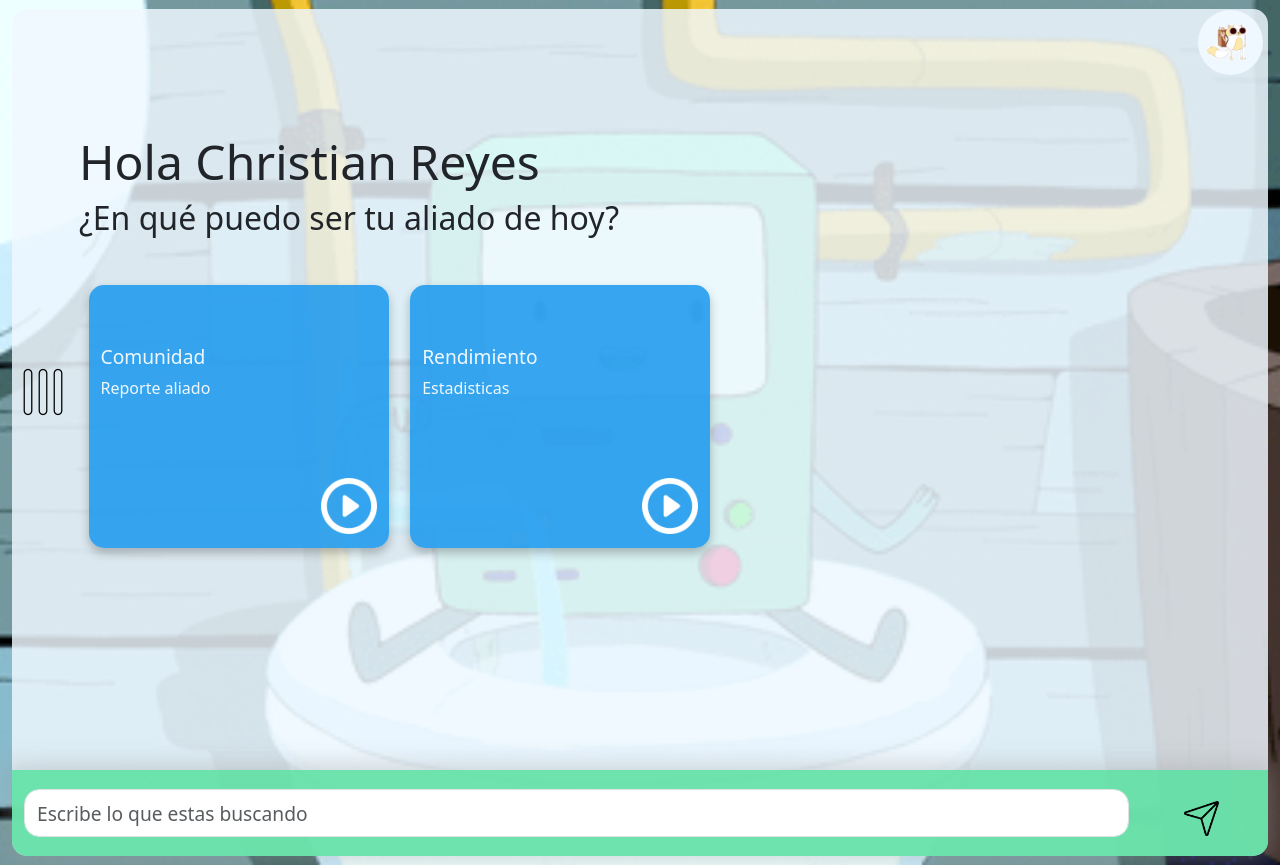
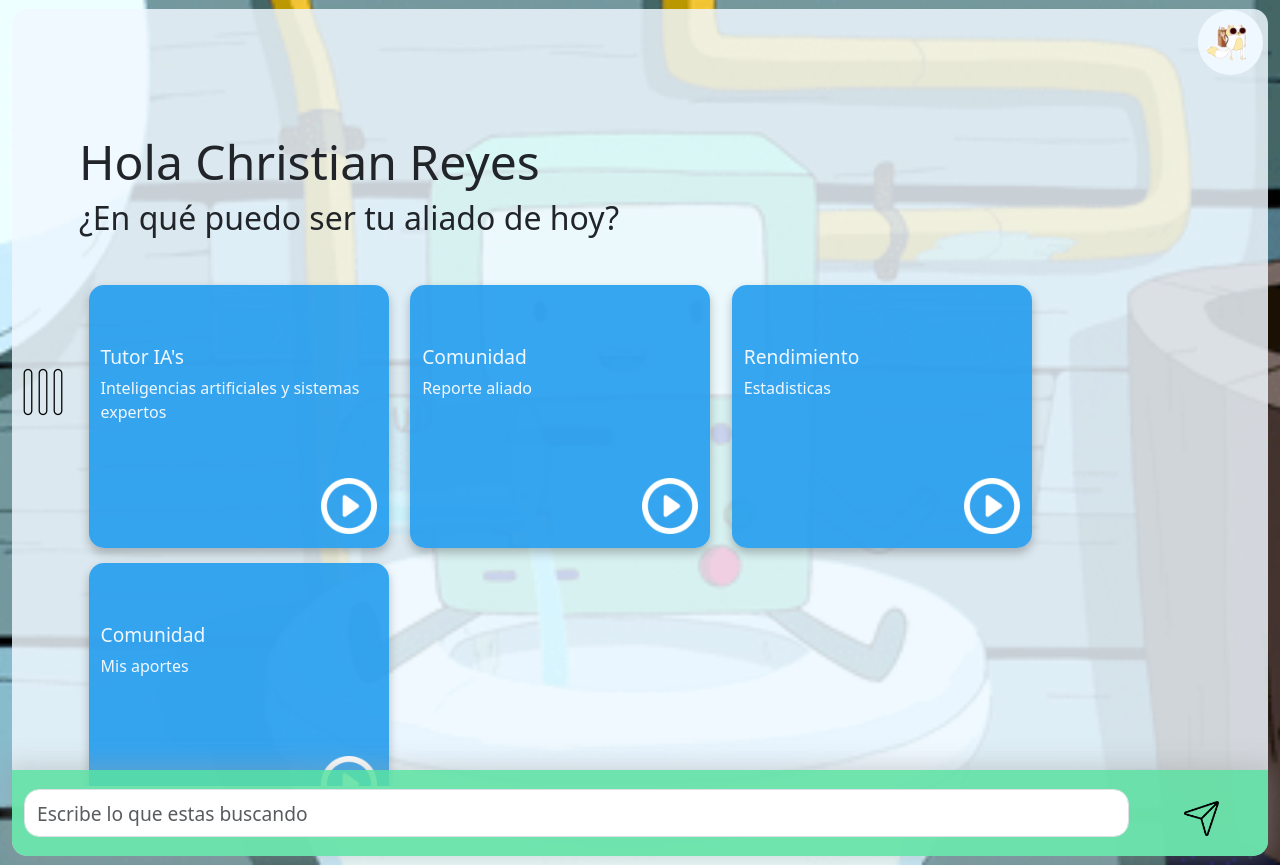
Before and after one commit to Christianguarnerosx/Aliadosescolares, a PHP site: page /Cliente/p_alumnos/Principalalm.php in a window 1280 px wide. Run offline with PHP 8.4, Linux system fonts and the light colour scheme; a user stored in the database is signed in; data comes from the database, SQL or seed files in the repository; some libraries are stand-ins or nearby versions.

Commit message:
Crear Cards inicio Tutorias/desarrollo/Aportes

```diff
--- /dev/null
+++ b/Cliente/componentes_php/componente_reportes_info.php
@@ -0,0 +1,5 @@
+<div class="row centrar">
+    <div class="row">
+        <div class="contenedorreportesestadistica"></div>
+    </div>
+</div>
--- a/Cliente/css/estilos.css
+++ b/Cliente/css/estilos.css
@@ -1556,3 +1556,15 @@ Asi logras evadir lo de position y z index en los elementos*/
     bottom: 0;
   }
 }
+
+/* --------------------------------------------------- Reportes estadistica ------------------------- */
+.contenedorreportesestadistica {
+  position: absolute;
+  height: 80%;
+  width: 80%;
+  top: 50%;
+  left: 50%;
+  transform: translate(-50%, -50%);
+  background-color: rgb(152, 252, 255);
+  border-radius: 15px;
+}
--- a/Cliente/include/Menualm.php
+++ b/Cliente/include/Menualm.php
@@ -43,7 +43,7 @@
                     <li>
                         <hr class="dropdown-divider">
                     </li>
-                    <li><a class="dropdown-item" href="#">Mis stacks</a></li>
+                    <li><a class="dropdown-item" href="Reportesestadistica.php">Mis Reportes</a></li>
                 </ul>
             </div>
 
--- a/Cliente/p_alumnos/Principalalm.php
+++ b/Cliente/p_alumnos/Principalalm.php
@@ -69,6 +69,14 @@
                             <!--fila/seccion de cards de opciones rapidas (Sera el contenedor y podra aguantar demasiadas tarjetas (elementos tipo a))-->
                             <div class="row espacio-top-c"> <!--Seccion de card de opciones principalalm-->
                                 <!--Tarjeta de opciones de inicio/ en inetrfaz principal-->
+                                <a href="Tutoriasalm.php" class="card-principalalm decoracion-no borde-r-c"> <!-- Esta Es la tarjeta tipo a, para que sea un link cuando le den click, el espacion parq ue existan entre ellas no funciona si le pones la class espacio top, se agrego al class card perosnalizado-->
+                                    <div class="row espacio-top-m"><!--Fila de texto de la card-->
+                                        <h1 class="text-m">Tutor IA's</h1>
+                                        <p class="text-c">Inteligencias artificiales y sistemas expertos</p>
+                                        <img class="icono-card-rb" src="../imagenes/iconos/iconoplay.png" alt="">
+                                    </div>
+                                </a>
+                                <!--Tarjeta de opciones de inicio/ en inetrfaz principal-->
                                 <a href="Reportealm.php" class="card-principalalm decoracion-no borde-r-c"> <!-- Esta Es la tarjeta tipo a, para que sea un link cuando le den click, el espacion parq ue existan entre ellas no funciona si le pones la class espacio top, se agrego al class card perosnalizado-->
                                     <div class="row espacio-top-m"><!--Fila de texto de la card-->
                                         <h1 class="text-m">Comunidad</h1>
@@ -77,10 +85,18 @@
                                     </div>
                                 </a>
                                 <!--Tarjeta de opciones de inicio/ en inetrfaz principal-->
-                                <a href="" class="card-principalalm decoracion-no borde-r-c"> <!-- Esta Es la tarjeta tipo a, para que sea un link cuando le den click, el espacion parq ue existan entre ellas no funciona si le pones la class espacio top, se agrego al class card perosnalizado-->
+                                <a href="Desarrolloestadisticas.php" class="card-principalalm decoracion-no borde-r-c"> <!-- Esta Es la tarjeta tipo a, para que sea un link cuando le den click, el espacion parq ue existan entre ellas no funciona si le pones la class espacio top, se agrego al class card perosnalizado-->
                                     <div class="row espacio-top-m"><!--Fila de texto de la card-->
                                         <h1 class="text-m">Rendimiento</h1>
                                         <p class="text-c">Estadisticas</p>
+                                        <img class="icono-card-rb" src="../imagenes/iconos/iconoplay.png" alt="">
+                                    </div>
+                                </a>
+                                <!--Tarjeta de opciones de inicio/ en inetrfaz principal-->
+                                <a href="Reportesestadistica.php" class="card-principalalm decoracion-no borde-r-c"> <!-- Esta Es la tarjeta tipo a, para que sea un link cuando le den click, el espacion parq ue existan entre ellas no funciona si le pones la class espacio top, se agrego al class card perosnalizado-->
+                                    <div class="row espacio-top-m"><!--Fila de texto de la card-->
+                                        <h1 class="text-m">Comunidad</h1>
+                                        <p class="text-c">Mis aportes</p>
                                         <img class="icono-card-rb" src="../imagenes/iconos/iconoplay.png" alt="">
                                     </div>
                                 </a>
```
Also changed, not shown: Cliente/js/JSEstructuras/estructuras_tutorias.js (+14 -0 lines), Cliente/p_alumnos/Reportesestadistica.php (added, +87 -0 lines).
